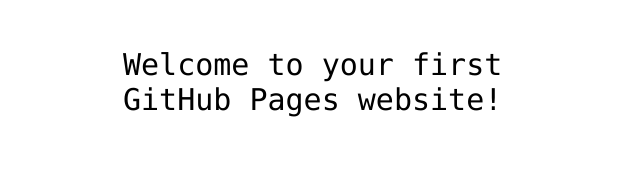
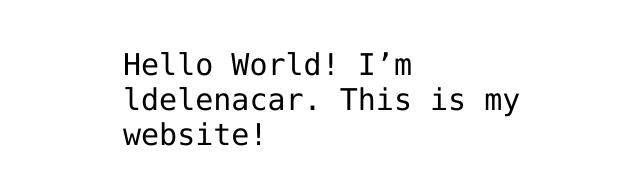
Before and after one commit to ldelenacar/hello-world, a plain HTML site: page index.html in a window 1280 px wide. Shown: the part 341-526 px from the top of the page, without its empty margins (317-957 px from the left). Drawn offline with Linux system fonts and the light colour scheme.

Commit message:
Username change

```diff
--- a/index.html
+++ b/index.html
@@ -12,7 +12,7 @@
 <img src="https://octodex.github.com/images/daftpunktocat-thomas.gif" id="octocat" alt="octocat-gif" />
 
 <!-- Change this code here by copy and pasting your template on line 15 -->
-<p>Welcome to your first GitHub Pages website!</p>
+<p>Hello World! I’m ldelenacar. This is my website!</p>
 
 </body>
 </html>
```
